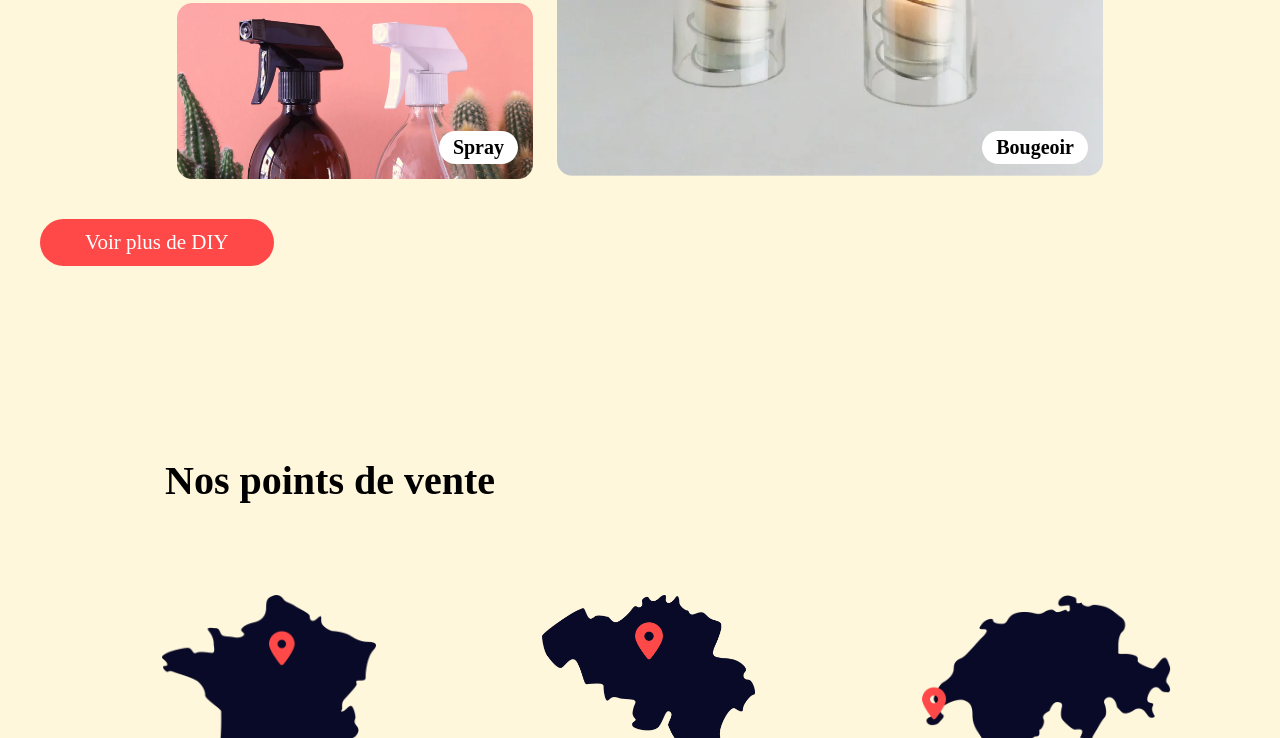
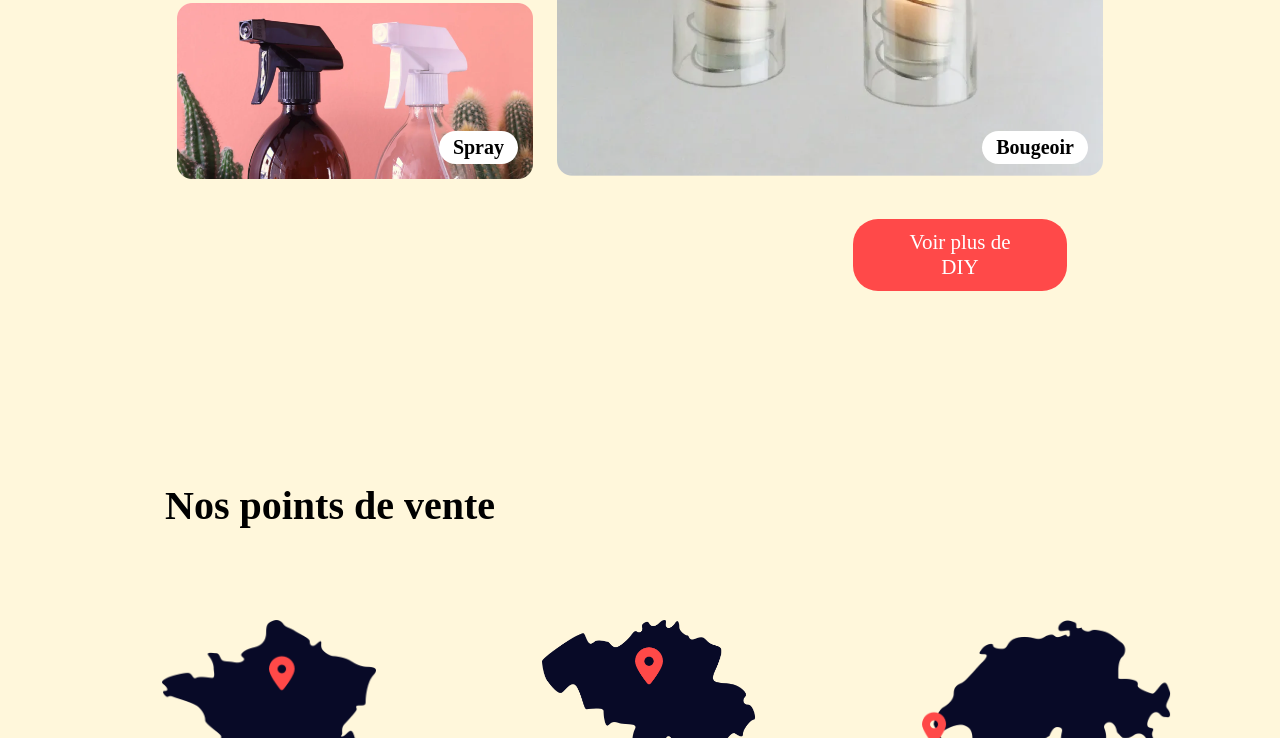
Before and after one commit to GLucile/leamo, a website built with Parcel: page src/index.html in a window 1280 px wide. Shown: the part 5920-6658 px from the top of the page. Built offline with nearby package versions, Linux system fonts and the light colour scheme; a web font is replaced by a local one.

Commit message:
diy button place corrected

```diff
--- a/src/index.html
+++ b/src/index.html
@@ -278,7 +278,7 @@
           </div>
         </div>
       </div>
-      <button class="di-button">Voir plus de DIY</button>
+      <button class="col-md-2 offset-md-8 di-button">Voir plus de DIY</button>
     </div>
     <div class="countries" id="places">
       <h2>Nos points de vente</h2>
```
